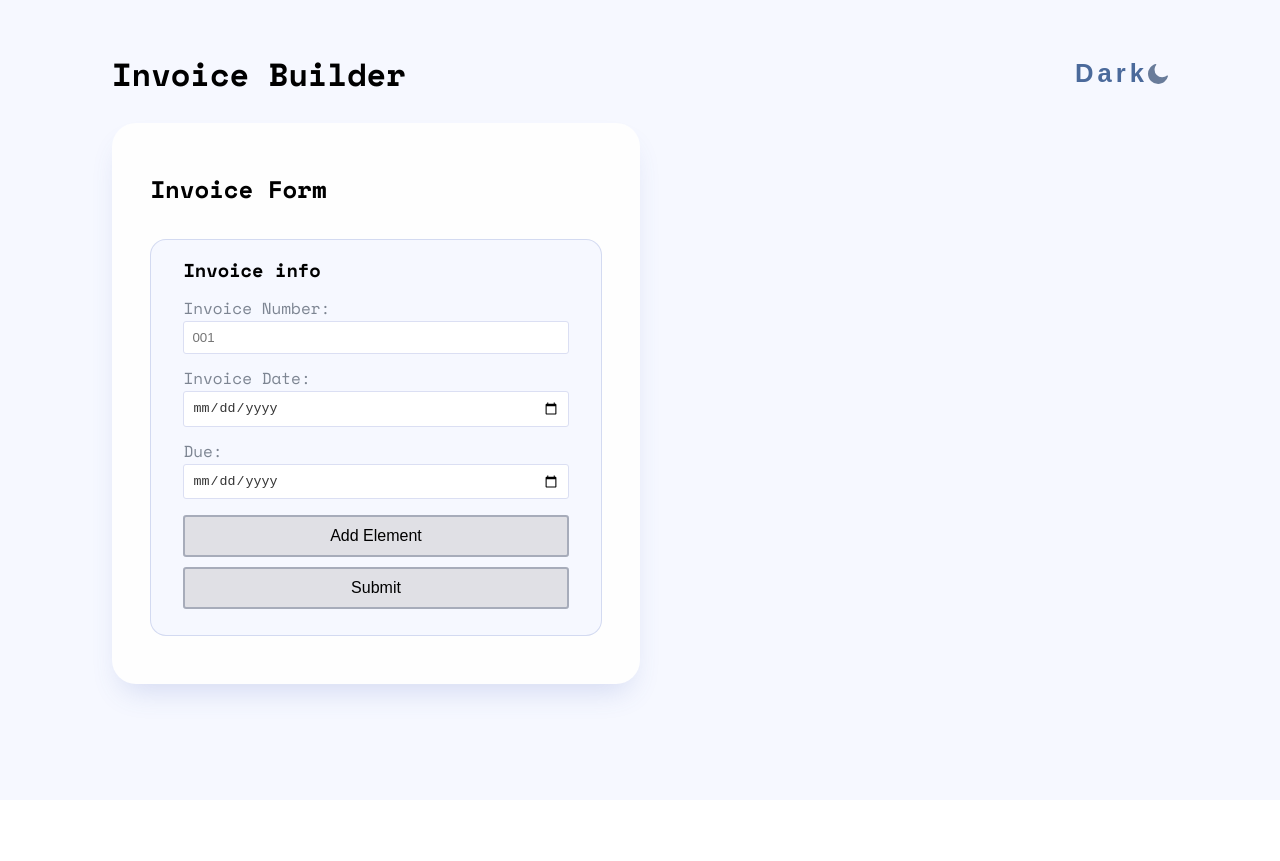
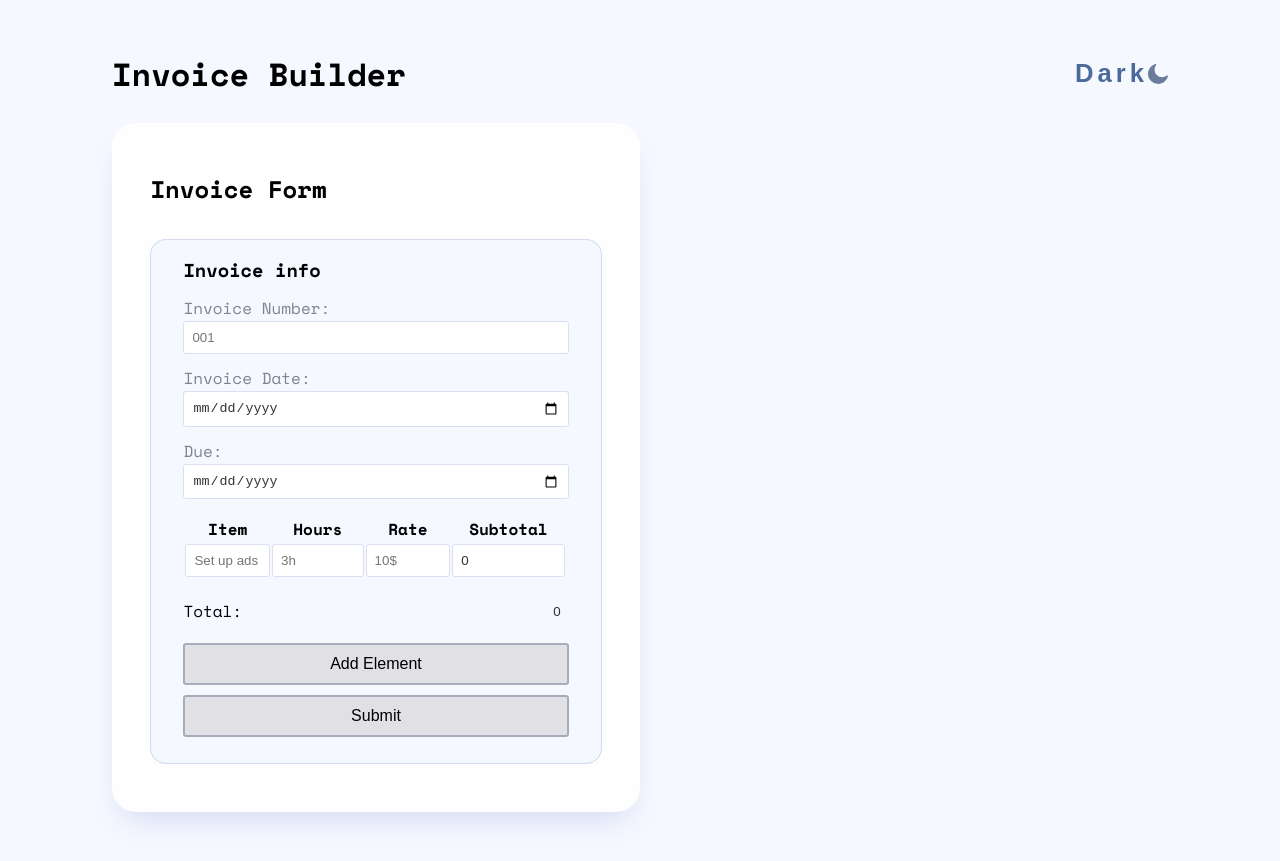
Before and after one commit to KaterinaKachann/invoice-builder, a React app: page / in a window 1280 px wide. Before the commit the page ends 800 px from the top, so only its background shows below. Built offline with nearby package versions, Linux system fonts and the light colour scheme.

Commit message:
feat: add total value and fix item value

```diff
--- a/src/components/Invoice.scss
+++ b/src/components/Invoice.scss
@@ -55,6 +55,22 @@
           color: #f01515;
         }
       }
+      .invoice-input__total{
+        display: flex;
+        flex-direction: row;
+        align-items: center;
+        margin-bottom: 1rem;
+        .customFieldTotal{
+          border: none;
+          margin-top: 1px;
+          border-radius: 3px;
+          background-color: transparent;
+          text-align: right;
+          color: #333;
+          padding: 0.5rem;
+          width: 100%;
+        }
+      }
       .invoice-table {
         margin: 0 auto;
         .btn-remove {
--- a/src/components/Invoice.tsx
+++ b/src/components/Invoice.tsx
@@ -1,53 +1,94 @@
-import React, { useState } from "react";
-import { useFieldArray, useForm } from "react-hook-form";
+import React, { useEffect, useState } from "react";
+import { useForm } from "react-hook-form";
 import "./Invoice.scss";
 import closeIcon from "../assets/icon/icon-close.svg";
+
 type FormItem = {
-  ItemSet: string;
-  ItemHour: number;
-  ItemRate: number;
-  ItemSubtotal: number;
+  itemSet: string;
+  itemHour: string;
+  itemRate: string;
+  itemSubtotal: number;
 };
 type FormData = {
-  InvoiceNumber: number;
-  InvoiceDate: Date;
-  InvoiceDue: Date;
-  InvoiceItems: Array<FormItem>;
+  invoiceNumber: number;
+  invoiceDate: Date;
+  invoiceDue: Date;
+  invoiceItems: Array<FormItem>;
+  invoiceTotal: number;
 };
+
 function Invoice() {
   const {
     register,
+    reset,
     formState: { errors },
     handleSubmit,
-    control,
   } = useForm<FormData>({
     mode: "all",
   });
 
-  const { fields, append, remove, prepend } = useFieldArray({
-    control,
-    name: "InvoiceItems",
-  });
-
   const handleSubmitForm = (data: any) => {
     console.log(data);
+    console.log(itemField);
+    console.log(total);
+    reset();
   };
 
   let dateNow = new Date().toISOString().split("T")[0];
 
-  const [tableFields, setTableFields] = useState([
-    { item: "", hours: "", rate: "", subtotal: "" },
+  let [itemField, setItemField] = useState<FormItem[]>([
+    {
+      itemSet: "",
+      itemHour: "",
+      itemRate: "",
+      itemSubtotal: 0,
+    },
   ]);
 
-  const handleChange = (
-    index: number,
-    event: React.ChangeEvent<HTMLInputElement>
+  let [total, setTotal] = useState(0);
+
+
+  let handleChange = (
+    e: React.ChangeEvent<HTMLInputElement>,
+    index: number
   ) => {
-    const { name, value } = event.target;
-    const list: any = [...tableFields];
+    const { name, value } = e.target;
+    const list: any = [...itemField];
     list[index][name] = value;
-    setTableFields(list);
+    setItemField(list);
   };
+
+  let removeTableItem = (index: number) => {
+    const rows = [...itemField];
+    rows.splice(index, 1);
+    setItemField(rows);
+    setTotal(total - itemField[index].itemSubtotal)
+  };
+
+  let addTableItem = () => {
+    setItemField([
+      ...itemField,
+      {
+        itemSet: "",
+        itemHour: "",
+        itemRate: "",
+        itemSubtotal: 0,
+      },
+    ]);
+    setTotal(itemField.reduce(
+      (n, { itemSubtotal }) => n + itemSubtotal,
+      0
+    ))
+  };
+
+  useEffect (() => {
+    setTotal(itemField.reduce(
+      (n, { itemSubtotal }) => n + itemSubtotal,
+      0
+    ))
+  })
+
+
   return (
     <div className="invoice-wrapper__form-card">
       <h3 className="invoice-title__from">Invoice info</h3>
@@ -59,7 +100,7 @@ function Invoice() {
               type="text"
               title="Click to change number"
               placeholder="001"
-              {...register("InvoiceNumber", {
+              {...register("invoiceNumber", {
                 required: { value: true, message: "Fieled is empty" },
                 minLength: {
                   value: 3,
@@ -70,10 +111,10 @@ function Invoice() {
                   message: "Please enter a number",
                 },
               })}
-              className={errors.InvoiceNumber ? "errorMsg" : "customField"}
+              className={errors.invoiceNumber ? "errorMsg" : "customField"}
             />
-            {errors.InvoiceNumber ? (
-              <span className="errorBar">{errors.InvoiceNumber.message}</span>
+            {errors.invoiceNumber ? (
+              <span className="errorBar">{errors.invoiceNumber.message}</span>
             ) : (
               <span className="bar"></span>
             )}
@@ -84,13 +125,13 @@ function Invoice() {
               type="date"
               title="Click to change date"
               placeholder={dateNow}
-              {...register("InvoiceDate", {
+              {...register("invoiceDate", {
                 required: { value: true, message: "Fieled is empty" },
               })}
-              className={errors.InvoiceNumber ? "errorMsg" : "customField"}
+              className={errors.invoiceNumber ? "errorMsg" : "customField"}
             />
-            {errors.InvoiceDate ? (
-              <span className="errorBar">{errors.InvoiceDate.message}</span>
+            {errors.invoiceDate ? (
+              <span className="errorBar">{errors.invoiceDate.message}</span>
             ) : (
               <span className="bar"></span>
             )}
@@ -101,20 +142,20 @@ function Invoice() {
               type="date"
               title="Click to change date"
               placeholder={dateNow}
-              {...register("InvoiceDue", {
+              {...register("invoiceDue", {
                 required: { value: true, message: "Fieled is empty" },
               })}
-              className={errors.InvoiceNumber ? "errorMsg" : "customField"}
+              className={errors.invoiceNumber ? "errorMsg" : "customField"}
             />
-            {errors.InvoiceDue ? (
-              <span className="errorBar">{errors.InvoiceDue.message}</span>
+            {errors.invoiceDue ? (
+              <span className="errorBar">{errors.invoiceDue.message}</span>
             ) : (
               <span className="bar"></span>
             )}
           </div>
 
           <div className="invoice-table">
-            {fields.length == 0 ? (
+            {itemField.length == 0 ? (
               <></>
             ) : (
               <table>
@@ -127,17 +168,19 @@ function Invoice() {
                   </tr>
                 </thead>
                 <tbody>
-                  {fields.map((field, index) => {
+                  {itemField.map((data, index) => {
                     return (
-                      <tr key={field.id}>
+                      <tr key={index}>
                         <td>
                           <div className="invoice-input__text">
                             <input
                               type="text"
                               title="Click to change number"
                               placeholder="Set up ads"
-                              {...register(`InvoiceItems.${index}.ItemSet`)}
                               className="customField"
+                              name="itemSet"
+                              value={data.itemSet}
+                              onChange={(event) => handleChange(event, index)}
                             />
                           </div>
                         </td>
@@ -147,8 +190,10 @@ function Invoice() {
                               type="text"
                               title="Click to change number"
                               placeholder="3h"
-                              {...register(`InvoiceItems.${index}.ItemHour`)}
                               className="customField"
+                              name="itemHour"
+                              value={data.itemHour || ""}
+                              onChange={(event) => handleChange(event, index)}
                             />
                           </div>
                         </td>
@@ -158,33 +203,36 @@ function Invoice() {
                               type="text"
                               title="Click to change number"
                               placeholder="10$"
-                              {...register(`InvoiceItems.${index}.ItemRate`)}
                               className="customField"
+                              name="itemRate"
+                              value={data.itemRate || ""}
+                              onChange={(event) => handleChange(event, index)}
                             />
                           </div>
                         </td>
+
                         <td>
                           <div className="invoice-input__text">
                             <input
                               type="text"
+                              title="Click to change number"
+                              placeholder="10$"
                               readOnly
-                              title="Click to change number"
-                              placeholder="30$"
-                              {...register(
-                                `InvoiceItems.${index}.ItemSubtotal`
-                              )}
+                              name="itemSubtotal"
                               value={
-                                (field.ItemSubtotal =
-                                  +field.ItemHour * +field.ItemRate || 0)
+                                (data.itemSubtotal =
+                                  parseInt(data.itemHour) *
+                                    parseInt(data.itemRate) || 0)
                               }
                               className="customField"
                             />
                           </div>
                         </td>
-                        {fields.length >= 2 ? (
+
+                        {itemField.length >= 2 ? (
                           <td>
                             <button
-                              onClick={() => remove(index)}
+                              onClick={() => removeTableItem(index)}
                               className="btn-remove"
                             >
                               <img src={closeIcon} />
@@ -199,16 +247,22 @@ function Invoice() {
                 </tbody>
               </table>
             )}
+            <div className="invoice-input__total">
+              <label>Total:</label>
+              <input
+                type="text"
+                title="Click to change number"
+                readOnly
+                placeholder="0"
+                name="itemTotal"
+                className="customFieldTotal"
+                value={(total || 0)}
+              />
+            </div>
             <button
               className="button-style"
-              onClick={() =>
-                append({
-                  ItemSet: "",
-                  ItemHour: undefined,
-                  ItemRate: undefined,
-                  ItemSubtotal: undefined,
-                })
-              }
+              type="button"
+              onClick={addTableItem}
             >
               Add Element
             </button>
```
